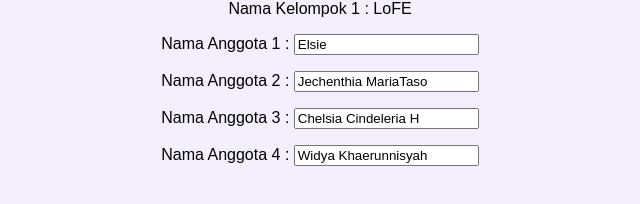
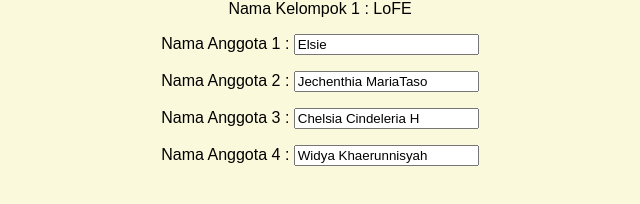
Before and after one commit to Elsssqh/FE, a plain HTML site: page index.html in a window 1280 px wide. Shown: the whole page, without its empty margins (320-960 px from the left). Drawn offline with Linux system fonts and the light colour scheme.

Commit message:
background

```diff
--- a/homepage.css
+++ b/homepage.css
@@ -1,6 +1,6 @@
 body {
-    background-color: #F4EEFF;
+    background-color: #faf9db;
     color: black;
     margin: 0;
-    font-family: Arial, sans-serif; /* Specify your desired font */
+    font-family: Arial, sans-serif;
 }
```
